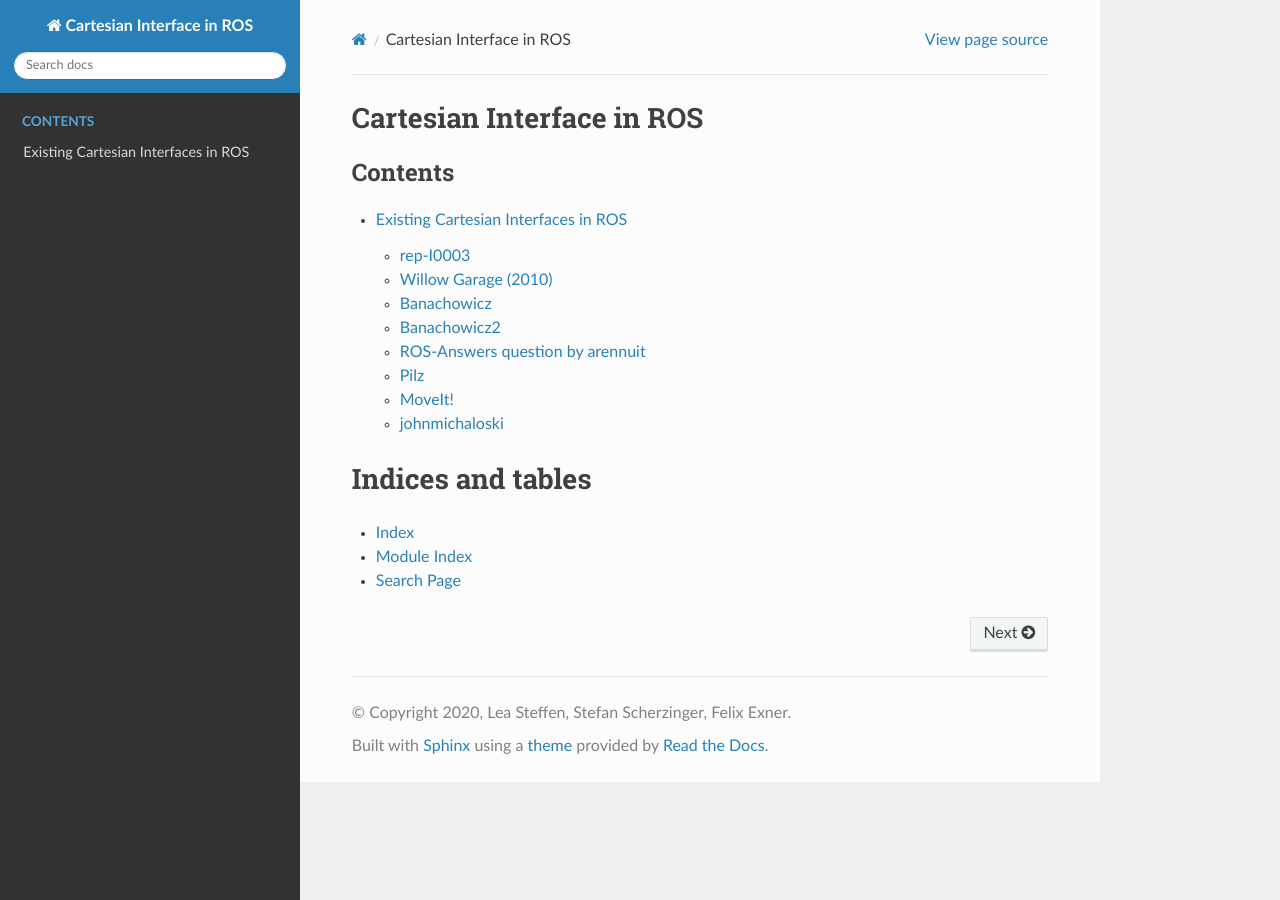
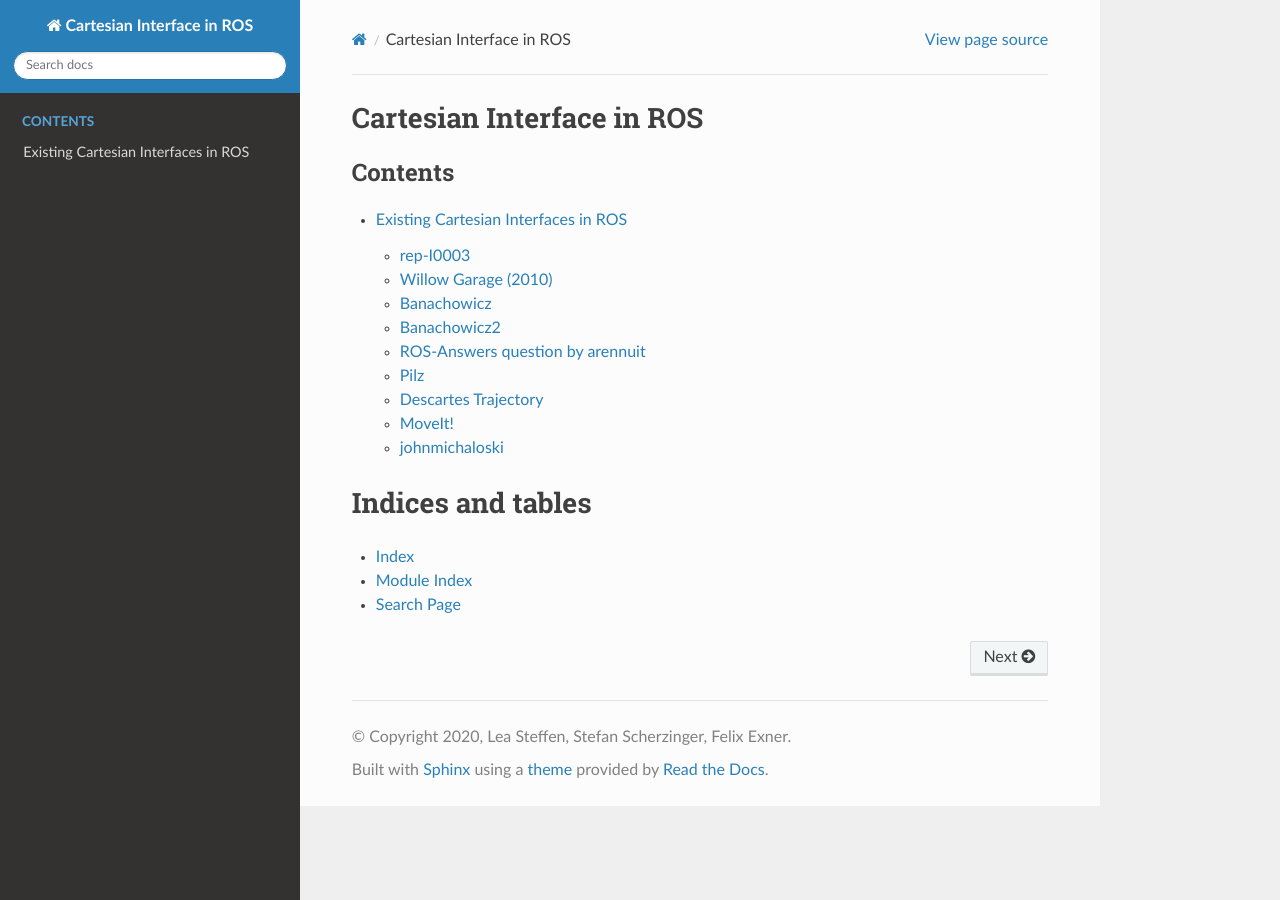
Before and after one commit to fzi-forschungszentrum-informatik/fzi_robot_interface_proposal, a Sphinx documentation site: the page built from MS1/research/source/index.rst, in a window 1280 px wide. Built offline with Sphinx 7.4.7 and the Read the Docs theme 2.0.0, drawn with Linux system fonts in a browser that asks for light colours.

Commit message:
added descartes to toctree

```diff
--- a/MS1/research/source/existing/index.rst
+++ b/MS1/research/source/existing/index.rst
@@ -11,5 +11,6 @@ Existing Cartesian Interfaces in ROS
    02c_CartesianTrajectories_API_Review_Banachowicz_2.rst
    03_ros_answers.rst
    04_pilz.rst
+   05_descartes.rst
    06_moveit.rst
    07_johnmichaloski.rst
```
